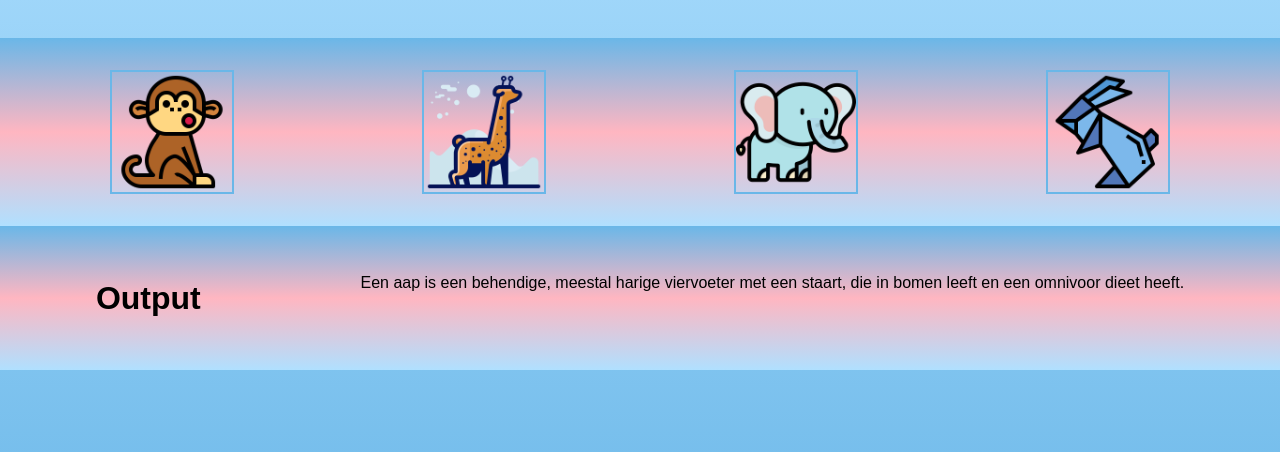
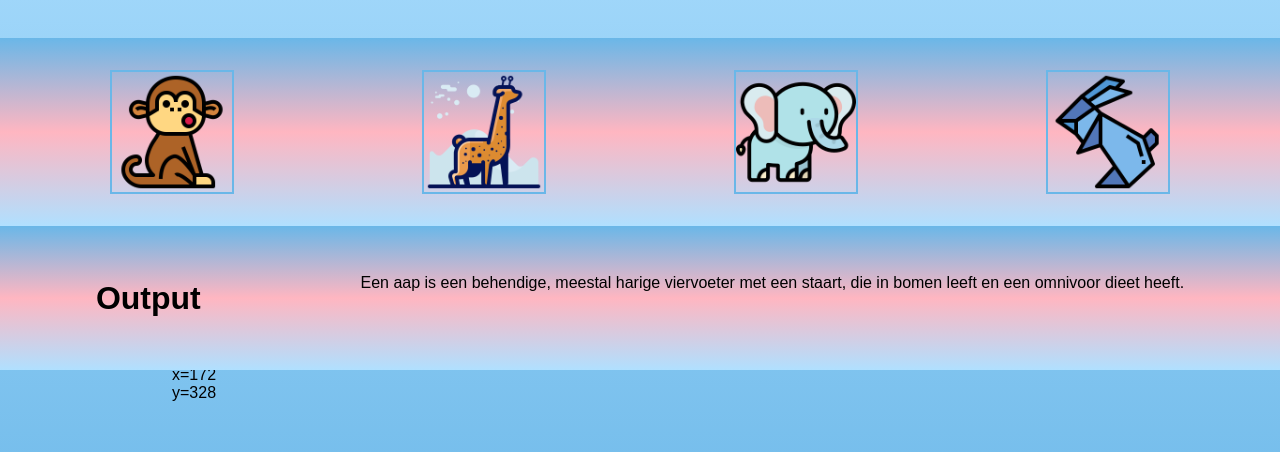
Before and after one commit to nhverstr/lessen-javascript, a plain HTML site: page les-3/index.html in a window 1280 px wide. Both pictures are taken after a click on the picture 172 px from the left and 328 px from the top of the page. Shown: the part 196-648 px from the top of the page. Drawn offline with Linux system fonts and the light colour scheme.

Commit message:
extra oef

```diff
--- a/les-3/index.html
+++ b/les-3/index.html
@@ -45,20 +45,18 @@
              *
              */
 
-            // code voor deel 2
-            for (item in api) {
-                if (event.target.id === item) {
-                    console.log(api[item]),
-                    document.getElementById('output').innerHTML = api[item]
-                }
-            }
-
             /**
              * Deel 3: Print de tekst in #output
              *
              */
 
-            // code voor deel 3
+            // code voor deel 2 + deel 3
+            for (item in api) {
+                if (event.target.id === item) {
+                    console.log(api[item]),
+                        document.getElementById('output').innerHTML = api[item]
+                }
+            }
 
 
             /**
@@ -68,6 +66,16 @@
              * Geef de x,y van de muis aan #extra-output.
              * Lees hier hoe je een div op een bepaalde x,y zet (https://stackoverflow.com/questions/6802956/how-to-position-a-div-at-specific-coordinates/6802969#6802969)
              */
+
+            let x = event.clientX
+            let y = event.clientY
+            let coordinate_div = document.getElementById('extra-output')
+            coordinate_div.innerHTML = "x=" + String(x) + "<br>y=" + String(y)
+            coordinate_div.style.position = "absolute"
+            coordinate_div.style.top = y
+            coordinate_div.style.left = x
+                console.log(x, y)
+
         }
 
     </script>
```
